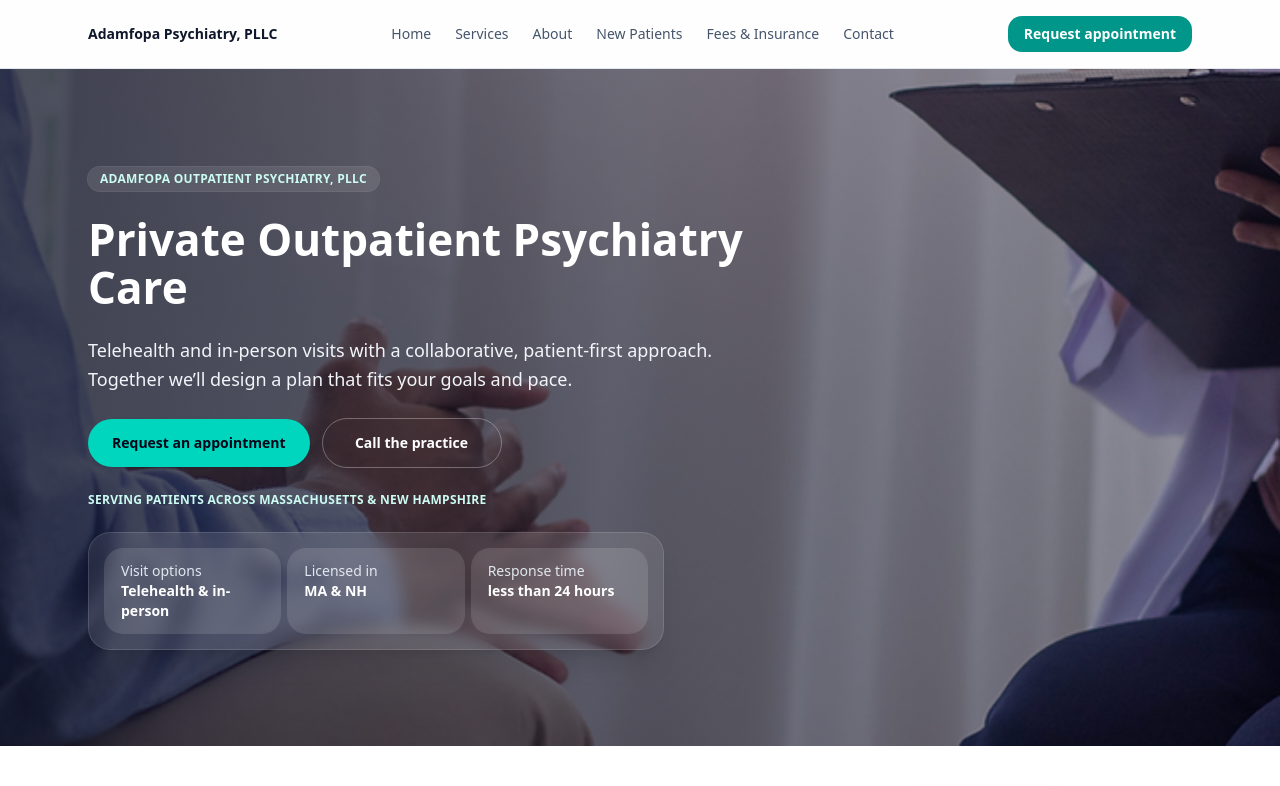
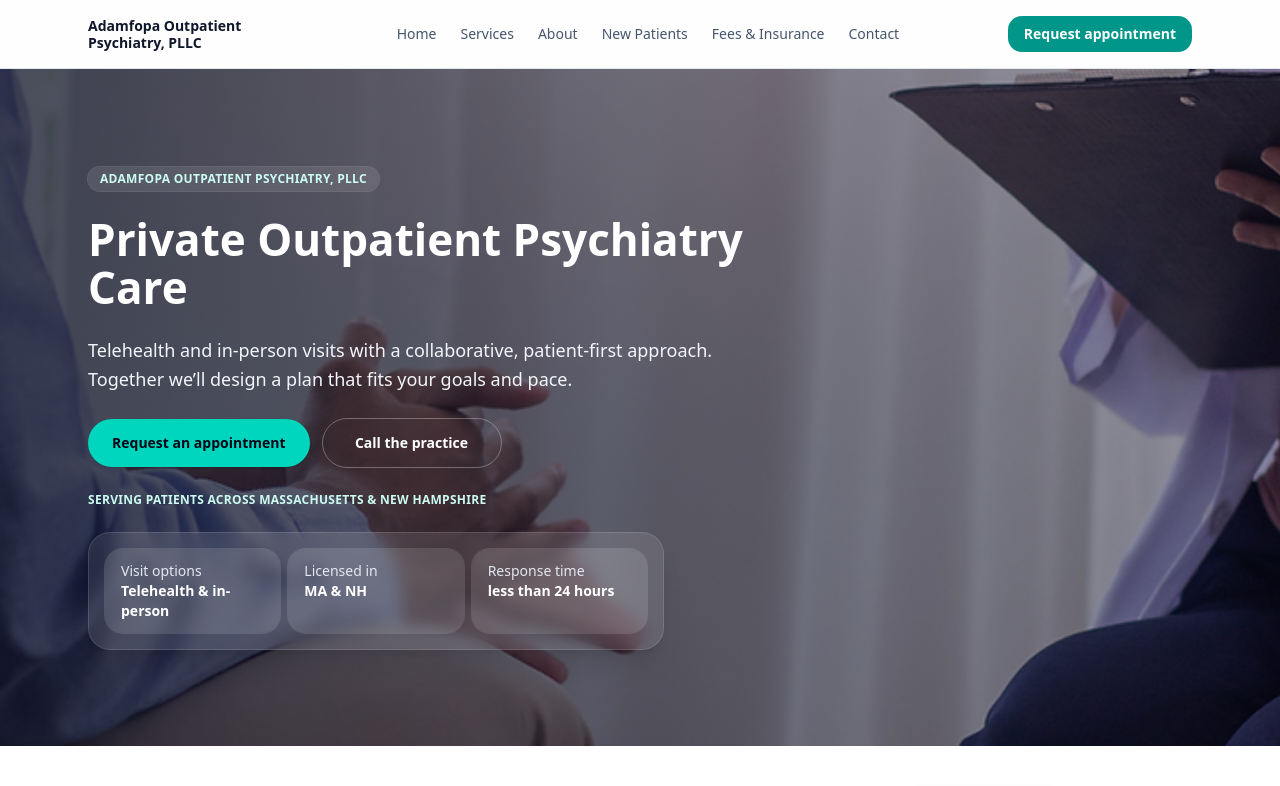
Before and after one commit to Evertte/adamfopa-psychiatry-website, a Next.js app: page / in a window 1280 px wide. Shown: the top 786 px of the page. Built offline with nearby package versions, Linux system fonts and the light colour scheme.

Commit message:
fix: update SiteHeader styles for improved layout and readability

```diff
--- a/src/components/site/SiteHeader.tsx
+++ b/src/components/site/SiteHeader.tsx
@@ -35,10 +35,13 @@ export default function SiteHeader() {
 
   return (
     <header className="sticky top-0 z-50 border-b border-slate-200 bg-white/80 backdrop-blur relative">
-      <div className="mx-auto flex max-w-6xl items-center justify-between px-6 py-4">
-        <Link href="/" className="text-sm font-semibold text-slate-900">
-            Adamfopa Psychiatry, PLLC
-          </Link>
+      <div className="mx-auto flex max-w-6xl items-center justify-between gap-3 px-6 py-4">
+        <Link
+          href="/"
+          className="max-w-[200px] text-xs font-semibold leading-tight text-slate-900 md:text-sm"
+        >
+          Adamfopa Outpatient Psychiatry, PLLC
+        </Link>
 
         {/* Desktop nav */}
         <nav className="hidden items-center gap-6 text-sm text-slate-600 md:flex">
```
